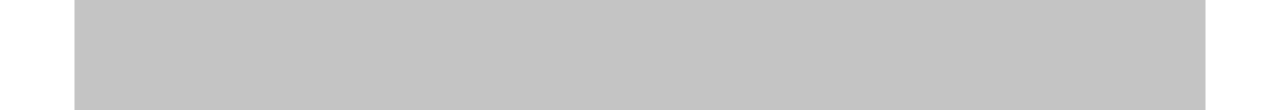
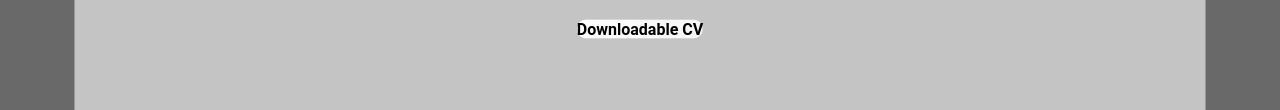
Before and after one commit to SonnicWolf14/Quizlet, a plain HTML site: page page2.html in a window 1280 px wide. Shown: the part 1891-2001 px from the top of the page. Drawn offline with Linux system fonts and the light colour scheme; files whose address does not match are found by name.

Commit message:
downloadable cv and api

```diff
--- a/page2.html
+++ b/page2.html
@@ -91,10 +91,16 @@
                     <div class="more-text">
                     <p>I have a big passtion for technology. I currently work at quant solutions where I write automated
                        tests for their website.In my of time i keep on working on projects, i am trying to create a comprehensive
-                       home automation system, that when complete will make “tony starks” home in Iron man look outdatet.</p>
+                       home automation system, that when complete will make “tony starks” home in Iron man look outdatet. If you whould
+                       like to know more please download my cv or contact me.</p>
                     </div>
                 </div>
             </ul>
+            <div>
+                <a href="CV Eng.pdf" download="w3logo">
+                    <h4 class="download-file">Downloadable CV</h4>
+                  </a>
+            </div>
         </div>
     </div>
 </body>
--- a/style2.css
+++ b/style2.css
@@ -6,6 +6,7 @@
 body{
     font-family: "Roboto", sans-serif;
     width: auto;
+    background-color: dimgrey;
 }
 
 .top {
@@ -38,7 +39,6 @@ body{
 /* identical to box height */
 
     color: #EB5757;
-    border: 1px solid #000000;
 
     text-align: justify;
     text-transform: uppercase;
@@ -348,3 +348,17 @@ body{
 
     color: #000000;
 }
+
+.download-file{
+    position: absolute;
+    width: auto;
+    height: auto;
+    left: 50%;
+    top: 240%;
+    transform: translate(-50%, -50%);
+
+    background: linear-gradient(90deg, #FFFFFF 0%, rgba(255, 255, 255, 0) 160%), #F2F2F2;
+    border-radius: 300px;
+
+    color: #000000;
+}
```
Also changed, not shown: 1 other file.
